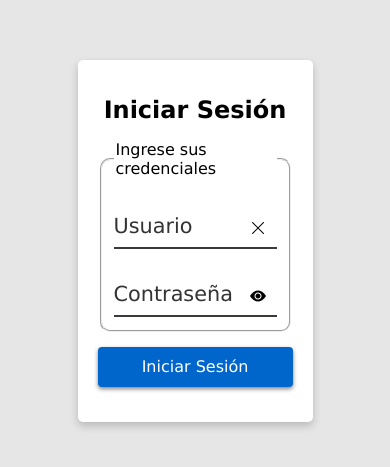
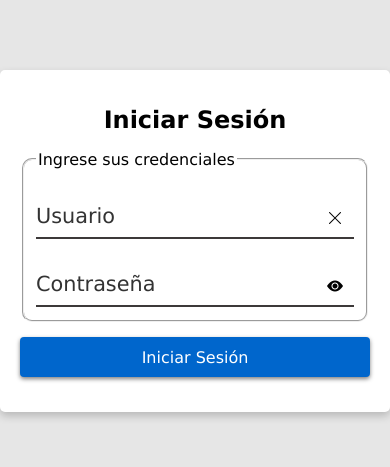
Before and after one commit to Reign-Beaux/ProjectTracker_Frontend, a React (Vite) app: page /login in a window 390 px wide. Shown: the part 181-648 px from the top of the page. Built offline with nearby package versions, Linux system fonts and the light colour scheme.

Commit message:
se agrego responsive

```diff
--- a/src/application/components/composites/input/styles.css
+++ b/src/application/components/composites/input/styles.css
@@ -71,4 +71,5 @@
 
 .input__error {
   user-select: none;
+  color: var(--error);
 }
--- a/src/application/css/theme.css
+++ b/src/application/css/theme.css
@@ -14,6 +14,10 @@
   --input-caret-color: hsl(0, 2%, 23%);
   --input-color: hsl(0, 0%, 20%);
   --input-color-focused: hsl(0, 0%, 10%);
+
+
+  --error: hsl(0, 100%, 40%);
+  --error-hover: hsl(0, 20%, 1%);
 }
 
 .color-blue-1 {
--- a/src/features/login/components/login-form/styles.css
+++ b/src/features/login/components/login-form/styles.css
@@ -13,3 +13,10 @@
   margin-bottom: 0.9375rem;
   width: 100%;
 }
+
+@media screen and (min-width: 0) and (max-width: 800px) {
+  .login__card {
+    width: 100%;
+    max-width: 100%;
+  }
+}
```
